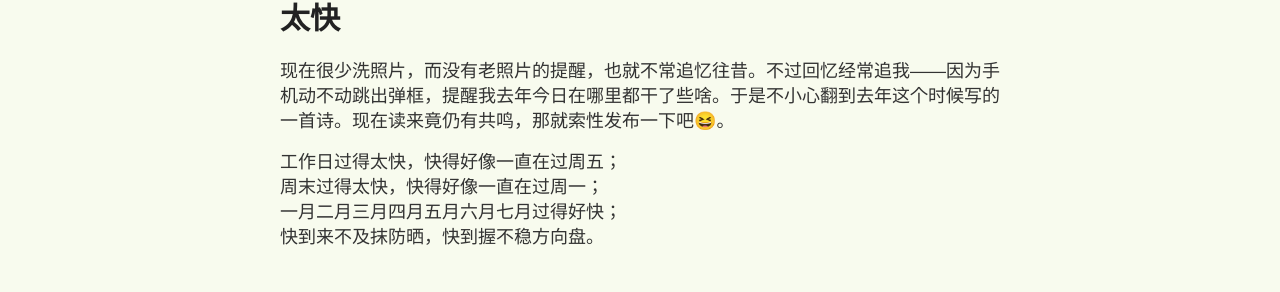
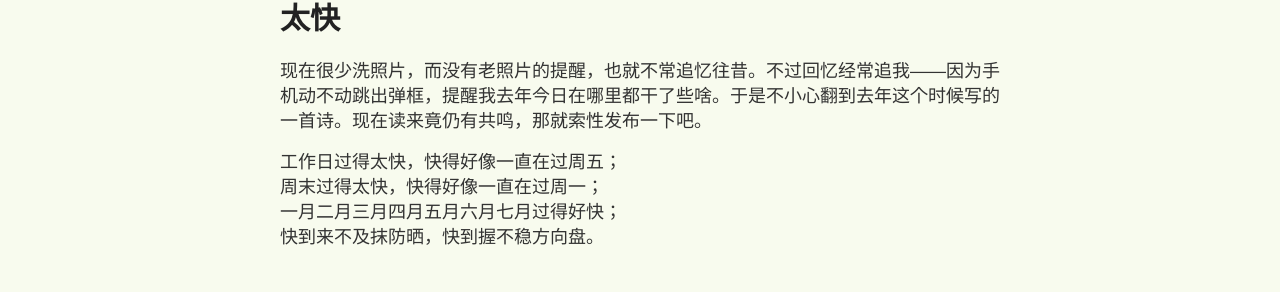
Before and after one commit to yihanxu/yihanxu.github.io, a Jekyll site: the page built from _posts/2021-08-30-too-fast.md, in a window 1280 px wide. Shown: the part 198-490 px from the top of the page. Built offline with Jekyll 4.4.1, drawn with Linux system fonts in a browser that asks for light colours; comment, search, counter and statistics services are not loaded.

```diff
--- a/_posts/2021-08-30-too-fast.md
+++ b/_posts/2021-08-30-too-fast.md
@@ -6,7 +6,7 @@ tags: 八月 时间 回忆 诗
 category: 诗
 ---
 
-现在很少洗照片，而没有老照片的提醒，也就不常追忆往昔。不过回忆经常追我——因为手机动不动跳出弹框，提醒我去年今日在哪里都干了些啥。于是不小心翻到去年这个时候写的一首诗。现在读来竟仍有共鸣，那就索性发布一下吧😆。
+现在很少洗照片，而没有老照片的提醒，也就不常追忆往昔。不过回忆经常追我——因为手机动不动跳出弹框，提醒我去年今日在哪里都干了些啥。于是不小心翻到去年这个时候写的一首诗。现在读来竟仍有共鸣，那就索性发布一下吧。
 
 工作日过得太快，快得好像一直在过周五；<br/>
 周末过得太快，快得好像一直在过周一；<br/>
```
